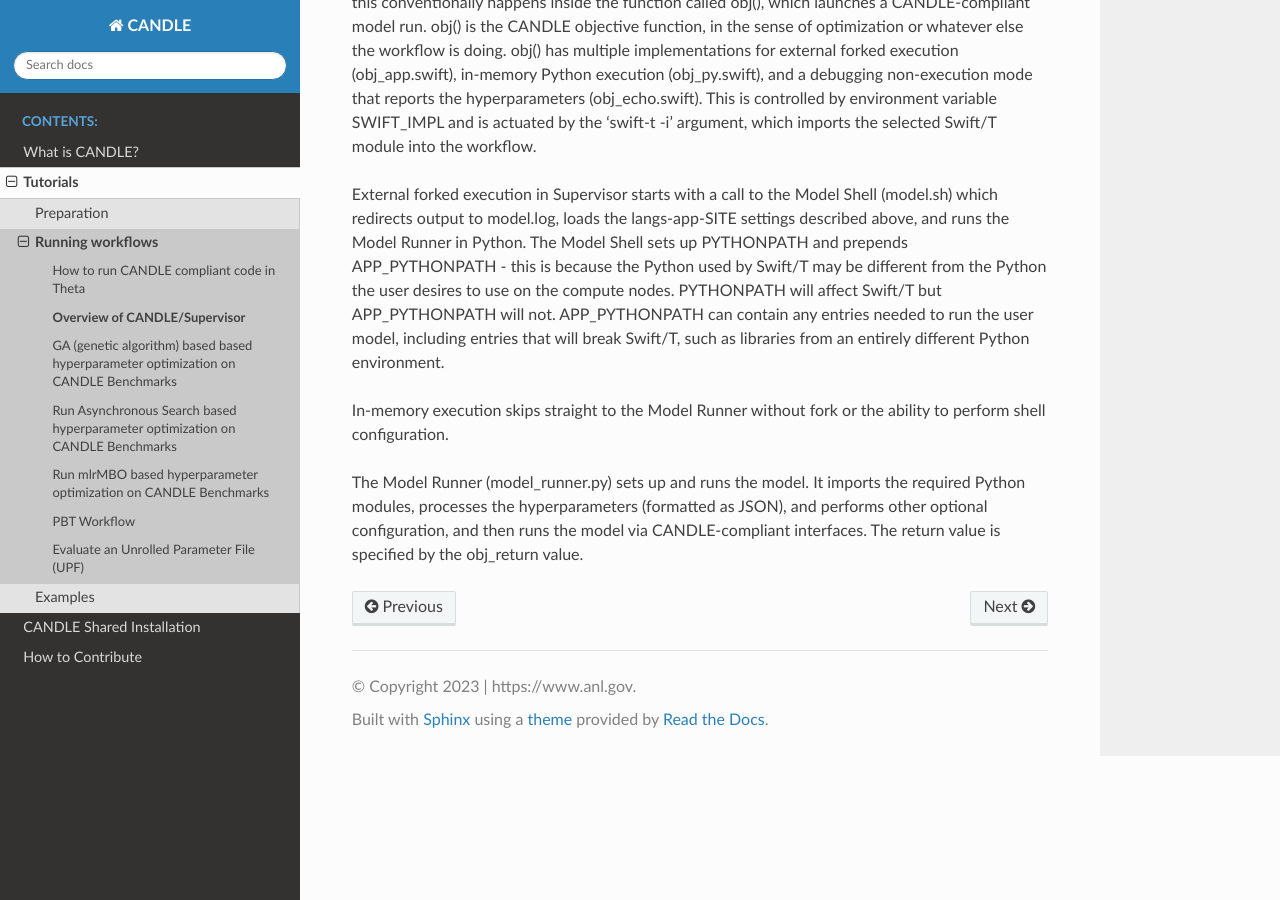
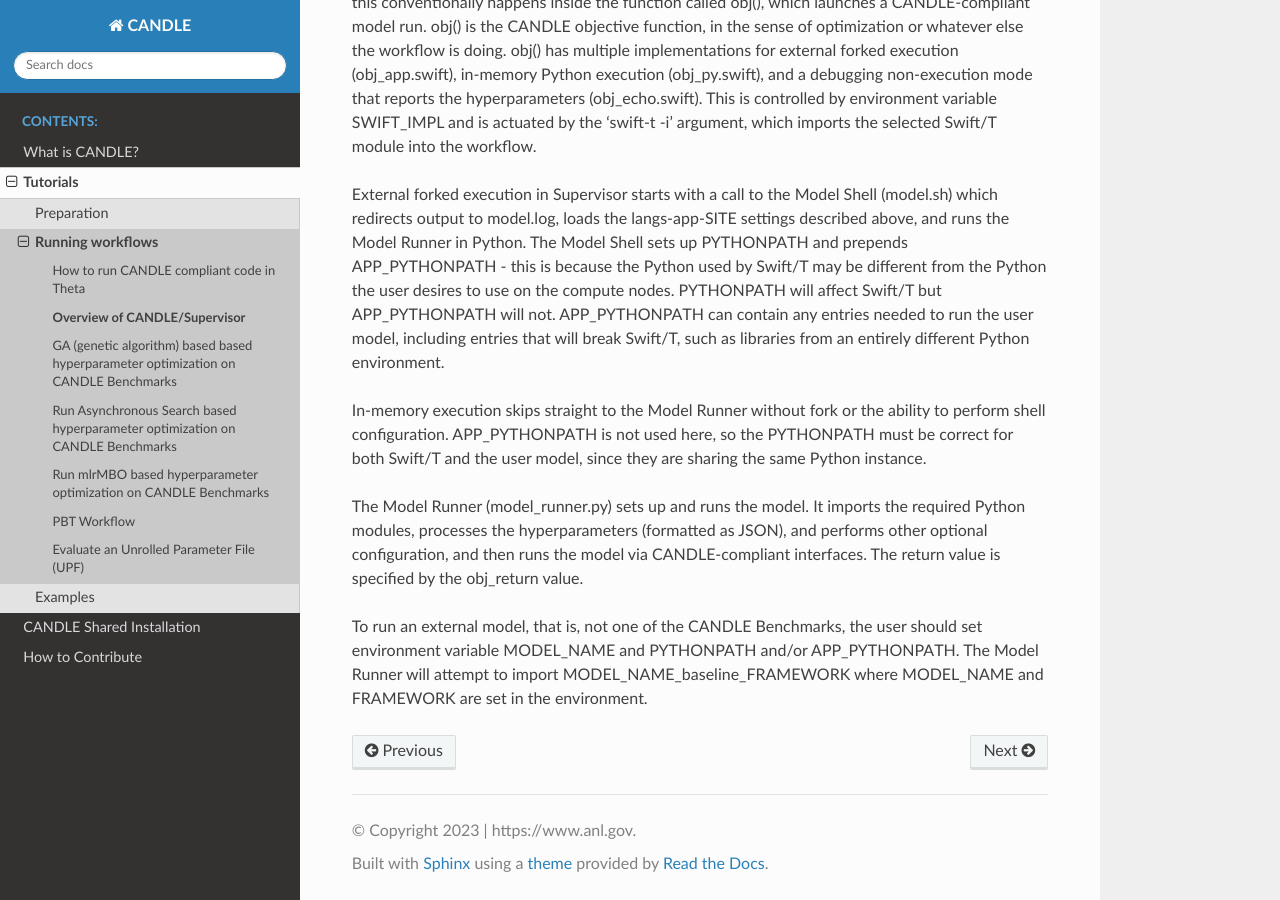
Before and after one commit to ECP-CANDLE/Candle, a Sphinx documentation site: the page built from docs_/source/tutorials/supervisor.rst, in a window 1280 px wide and 900 px high, scrolled down 1700 px. Built offline with Sphinx 7.4.7 and the Read the Docs theme 2.0.0, drawn with Linux system fonts in a browser that asks for light colours; pages that are not in the unit, such as notebooks, are missing from menus.

Commit message:
Notes about Model Runner

```diff
--- a/docs_/source/tutorials/supervisor.rst
+++ b/docs_/source/tutorials/supervisor.rst
@@ -23,6 +23,8 @@ Swift/T runs as single multi-node MPI job, shown as workflow.swift .  Swift/T lo
 
 External forked execution in Supervisor starts with a call to the Model Shell (model.sh) which redirects output to model.log, loads the langs-app-SITE settings described above, and runs the Model Runner in Python.  The Model Shell sets up PYTHONPATH and prepends APP_PYTHONPATH - this is because the Python used by Swift/T may be different from the Python the user desires to use on the compute nodes.  PYTHONPATH will affect Swift/T but APP_PYTHONPATH will not.  APP_PYTHONPATH can contain any entries needed to run the user model, including entries that will break Swift/T, such as libraries from an entirely different Python environment.
 
-In-memory execution skips straight to the Model Runner without fork or the ability to perform shell configuration.
+In-memory execution skips straight to the Model Runner without fork or the ability to perform shell configuration.  APP_PYTHONPATH is not used here, so the PYTHONPATH must be correct for both Swift/T and the user model, since they are sharing the same Python instance.
 
 The Model Runner (model_runner.py) sets up and runs the model.  It imports the required Python modules, processes the hyperparameters (formatted as JSON), and performs other optional configuration, and then runs the model via CANDLE-compliant interfaces.  The return value is specified by the obj_return value.
+
+To run an external model, that is, not one of the CANDLE Benchmarks, the user should set  environment variable MODEL_NAME and PYTHONPATH and/or APP_PYTHONPATH.  The Model Runner will attempt to import MODEL_NAME_baseline_FRAMEWORK where MODEL_NAME and FRAMEWORK are set in the environment.
```
